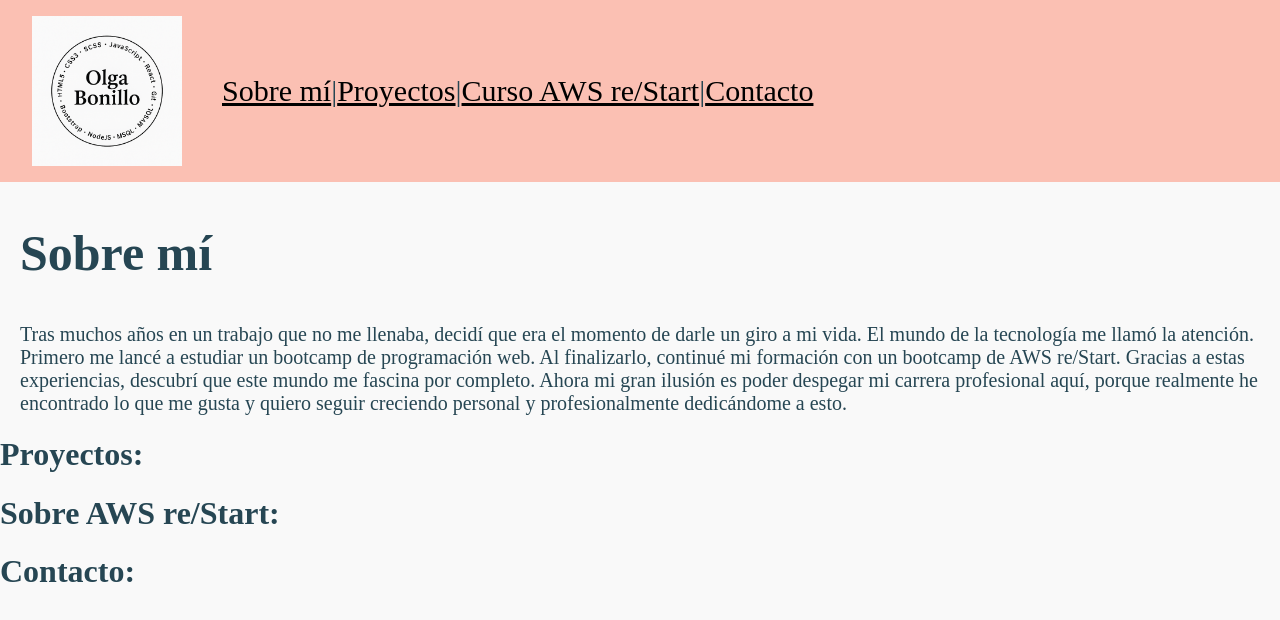
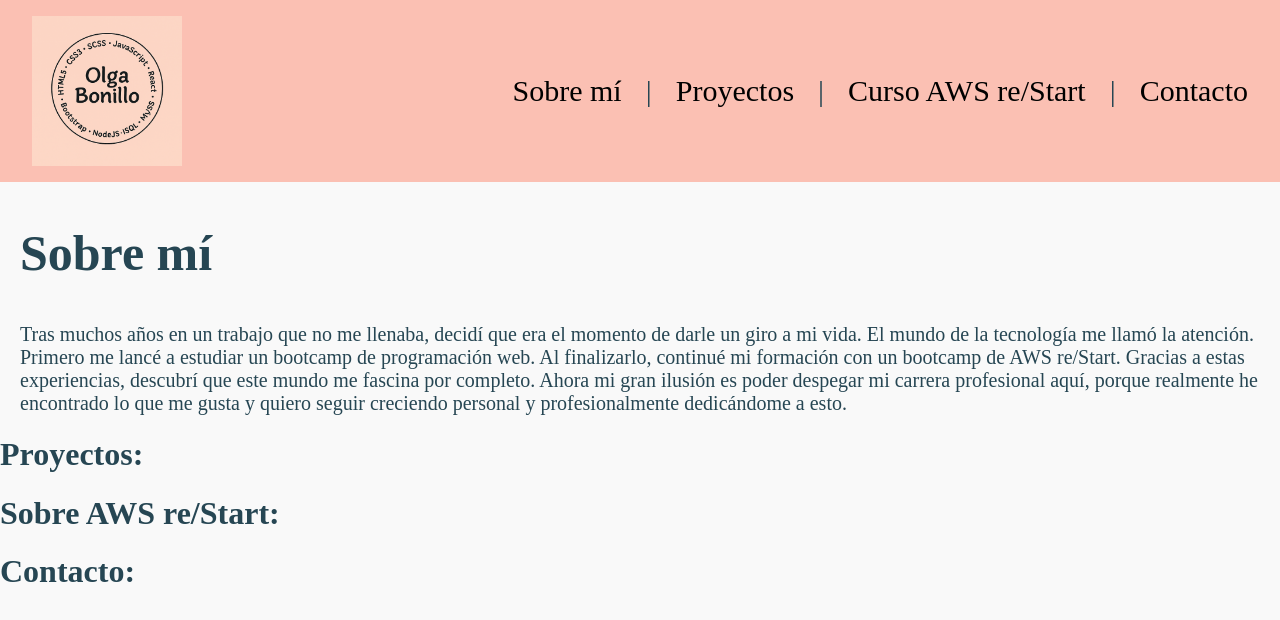
Before and after one commit to olgabonillo/mi-portfolio, a React (Vite) app: page / in a window 1280 px wide. Shown: the top 620 px of the page. Built offline with nearby package versions, Linux system fonts and the light colour scheme; a web font is replaced by a local one.

Commit message:
construction the header

```diff
--- a/src/styles/Header.scss
+++ b/src/styles/Header.scss
@@ -2,9 +2,13 @@
 
 .header {
   display: flex;
+  justify-content: space-between;
   align-items: center;
   padding: 1rem 2rem;
   background-color: #fbc0b3;
+  position: sticky;
+  top: 0;
+  z-index: 1000;
 
   h1 {
     font-size: 1.8rem;
@@ -16,6 +20,19 @@
   list-style-type: none;
   display: flex;
   font-size: 30px;
+  gap: 1.5rem; // separación entre enlaces
+}
+
+nav {
+  display: flex;
+  a {
+    color: black;
+    text-decoration: none;
+
+    &:hover {
+      text-decoration: underline;
+    }
+  }
 }
 
 .links {
--- a/src/styles/main.scss
+++ b/src/styles/main.scss
@@ -11,8 +11,3 @@ body {
 section {
   margin: 20px;
 }
-
-.nav {
-  background-color: #fbc0b3;
-  text-align: left;
-}
```
Also changed, not shown: public/logo.png.
